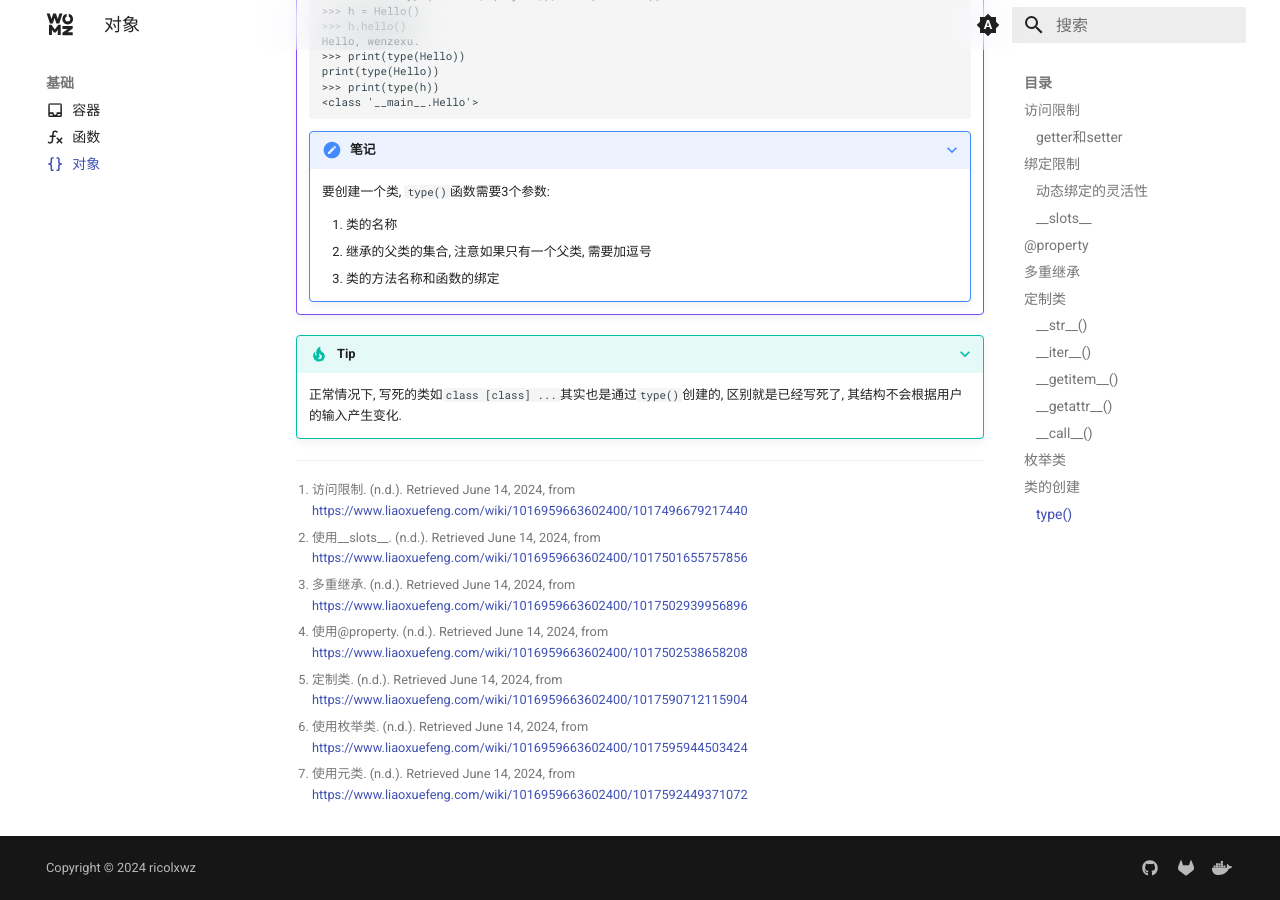
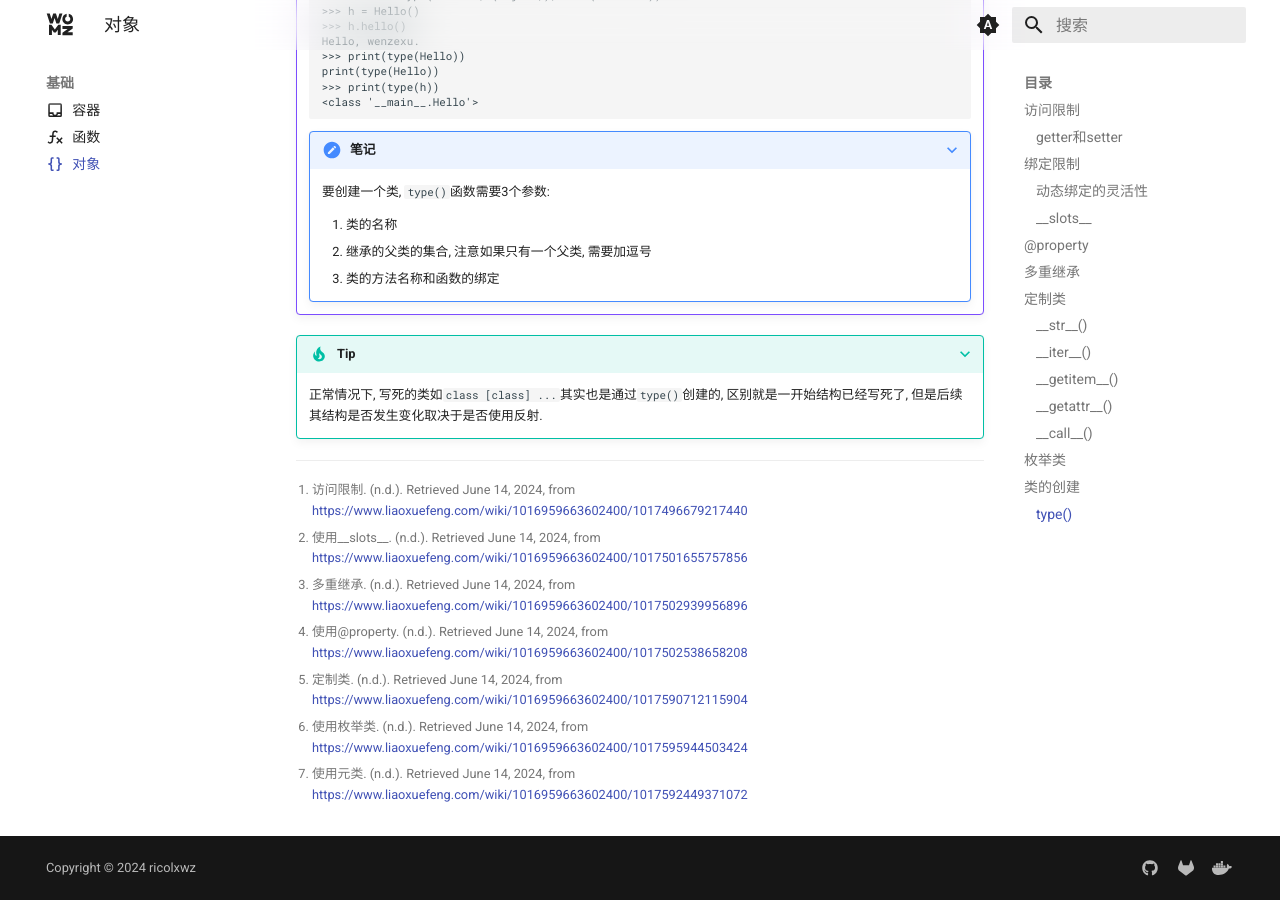
Before and after one commit to sigmax01/py, an MkDocs documentation site: the page built from docs/基础/对象.md, in a window 1280 px wide and 900 px high, scrolled down 12962 px. Built offline with MkDocs 1.6.1 and Material for MkDocs 9.7.7, drawn with Linux system fonts in a browser that asks for light colours.

Commit message:
docs: Update documentation for dynamic class creation with `type()`

```diff
--- a/docs/基础/对象.md
+++ b/docs/基础/对象.md
@@ -707,7 +707,7 @@ icon: material/code-braces
 
 ???+ tip "Tip"
 
-    正常情况下, 写死的类如`class [class] ...`其实也是通过`type()`创建的, 区别就是已经写死了, 其结构不会根据用户的输入产生变化.
+    正常情况下, 写死的类如`class [class] ...`其实也是通过`type()`创建的, 区别就是一开始结构已经写死了, 但是后续其结构是否发生变化取决于是否使用反射.
 
 [^1]: 访问限制. (n.d.). Retrieved June 14, 2024, from https://www.liaoxuefeng.com/wiki/1016959663602400/1017496679217440
 [^2]: 使用__slots__. (n.d.). Retrieved June 14, 2024, from https://www.liaoxuefeng.com/wiki/1016959663602400/1017501655757856
```
